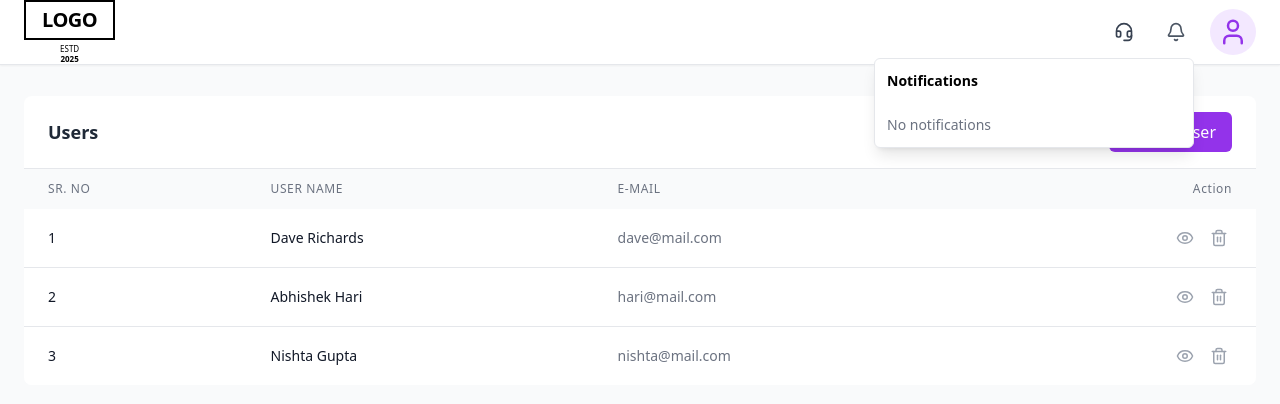
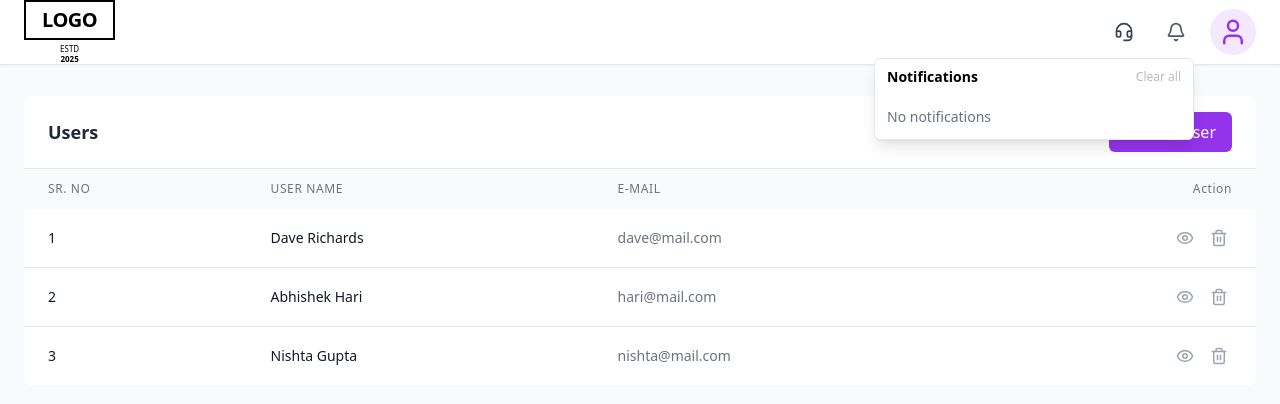
Before and after one commit to Nagasurya07/buddy_frontend, a React (Vite) app: page /users in a window 1280 px wide. Both pictures are taken after a click on the button 1176 px from the left and 32 px from the top of the page. Shown: the top 404 px of the page. Built offline with nearby package versions, Linux system fonts and the light colour scheme.

Commit message:
style(profile): adjust Resume card layout and styling (top-right edit, purple file icon, soft View button)

```diff
--- a/src/components/Header.jsx
+++ b/src/components/Header.jsx
@@ -24,7 +24,7 @@ const Header = () => {
     };
   }, []);
 
-  const { notifications, unreadCount, markAllRead } = useNotifications();
+  const { notifications, unreadCount, markAllRead, clearAll } = useNotifications();
   const [open, setOpen] = useState(false);
   const ref = useRef(null);
 
@@ -71,8 +71,17 @@ const Header = () => {
 
             {open && (
               <div className="absolute right-0 mt-2 w-80 bg-white border border-gray-200 rounded-md shadow-lg z-50">
-                <div className="p-3">
+                <div className="px-3 py-2 flex items-center justify-between">
                   <div className="text-sm font-semibold">Notifications</div>
+                  <button
+                    type="button"
+                    className={`text-xs text-gray-600 hover:text-gray-900 ${notifications.length === 0 ? 'opacity-40 cursor-not-allowed' : ''}`}
+                    onClick={() => notifications.length > 0 && clearAll()}
+                    disabled={notifications.length === 0}
+                    title={notifications.length === 0 ? 'No notifications' : 'Clear all'}
+                  >
+                    Clear all
+                  </button>
                 </div>
                 <div className="max-h-64 overflow-auto divide-y divide-gray-100">
                   {notifications.length === 0 && <div className="p-3 text-sm text-gray-500">No notifications</div>}
--- a/src/context/NotificationsContext.jsx
+++ b/src/context/NotificationsContext.jsx
@@ -12,10 +12,11 @@ export const NotificationsProvider = ({ children }) => {
 
   const markAllRead = () => setNotifications(prev => prev.map(n => ({ ...n, read: true })));
   const markRead = (id) => setNotifications(prev => prev.map(n => n.id === id ? { ...n, read: true } : n));
+  const clearAll = () => setNotifications([]);
 
   const unreadCount = notifications.filter(n => !n.read).length;
 
-  const value = useMemo(() => ({ notifications, addNotification, markAllRead, markRead, unreadCount }), [notifications]);
+  const value = useMemo(() => ({ notifications, addNotification, markAllRead, markRead, clearAll, unreadCount }), [notifications]);
 
   return (
     <NotificationsContext.Provider value={value}>
--- a/src/pages/UserProfile.jsx
+++ b/src/pages/UserProfile.jsx
@@ -1,8 +1,7 @@
 import React, { useState } from 'react';
 import { Link, useParams } from 'react-router-dom';
-import { Mail, Phone, Edit2, Copy, Check } from 'lucide-react';
+import { Mail, Phone, Edit2, Copy, Check, FileText } from 'lucide-react';
 import { useUsers } from '../context/UsersContext.jsx';
-import { useNotifications } from '../context/NotificationsContext.jsx';
 
 const UserProfile = () => {
   const { userId } = useParams();
@@ -11,14 +10,6 @@ const UserProfile = () => {
   const selectedUser = getUserById(id);
   const [activeTab, setActiveTab] = useState('basic');
   const [copiedEmail, setCopiedEmail] = useState(false);
-  const { addNotification } = useNotifications();
-
-  useEffect(() => {
-    if (selectedUser) {
-      addNotification({ title: `Opened ${selectedUser.name}`, body: `Viewed profile of ${selectedUser.name}` });
-    }
-    // eslint-disable-next-line react-hooks/exhaustive-deps
-  }, [selectedUser]);
 
   const handleCopyEmail = async () => {
     if (!selectedUser?.email) return;
@@ -345,22 +336,21 @@ const UserProfile = () => {
               </div>
 
               {/* Resume card */}
-              <div className="p-4 border border-gray-200 rounded-lg">
-                <div className="flex justify-between items-center mb-4">
-                  <h3 className="text-lg font-semibold text-gray-800">Resume</h3>
-                  <button className="p-2 bg-purple-100 rounded-md text-purple-600 hover:bg-purple-200 transition-colors">
-                    <Edit2 size={16} />
-                  </button>
-                </div>
-                <div className="flex items-center justify-between">
+              <div className="relative p-6 border border-gray-200 rounded-xl">
+                <h3 className="text-lg font-semibold text-gray-800">Resume</h3>
+                <button
+                  className="absolute top-3 right-3 inline-flex h-8 w-8 items-center justify-center bg-purple-50 text-purple-600 rounded-lg hover:bg-purple-100 transition-colors"
+                  title="Edit resume"
+                  type="button"
+                >
+                  <Edit2 size={16} />
+                </button>
+                <div className="mt-8 flex items-center justify-between">
                   <div className="flex items-center space-x-2">
-                    <svg xmlns="http://www.w3.org/2000/svg" width="20" height="20" fill="currentColor" viewBox="0 0 16 16" className="text-purple-600">
-                      <path d="M2 0a2 2 0 00-2 2v12a2 2 0 002 2h12a2 2 0 002-2V2a2 2 0 00-2-2H2zm12 1a1 1 0 011 1v12a1 1 0 01-1 1H2a1 1 0 01-1-1V2a1 1 0 011-1h12z"/>
-                      <path d="M2 0a2 2 0 00-2 2v12a2 2 0 002 2h12a2 2 0 002-2V2a2 2 0 00-2-2H2zm12 1a1 1 0 011 1v12a1 1 0 01-1 1H2a1 1 0 01-1-1V2a1 1 0 011-1h12z"/>
-                    </svg>
+                    <FileText size={20} className="text-purple-600" />
                     <span className="text-sm text-gray-700">myresume.pdf</span>
                   </div>
-                  <button className="px-3 py-1 bg-purple-100 text-purple-600 rounded-md text-sm hover:bg-purple-200 transition-colors">View</button>
+                  <button className="px-4 py-2 bg-purple-50 text-purple-700 rounded-lg text-sm hover:bg-purple-100 transition-colors">View</button>
                 </div>
               </div>
             </div>
```
